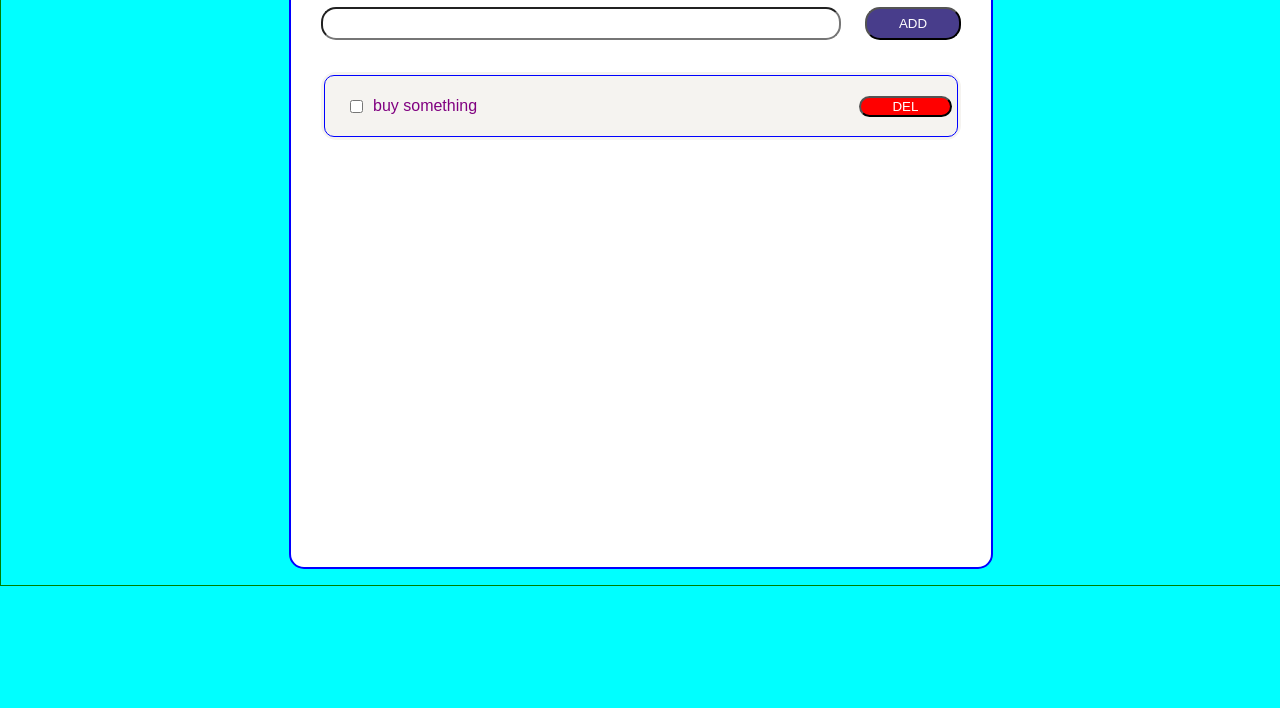
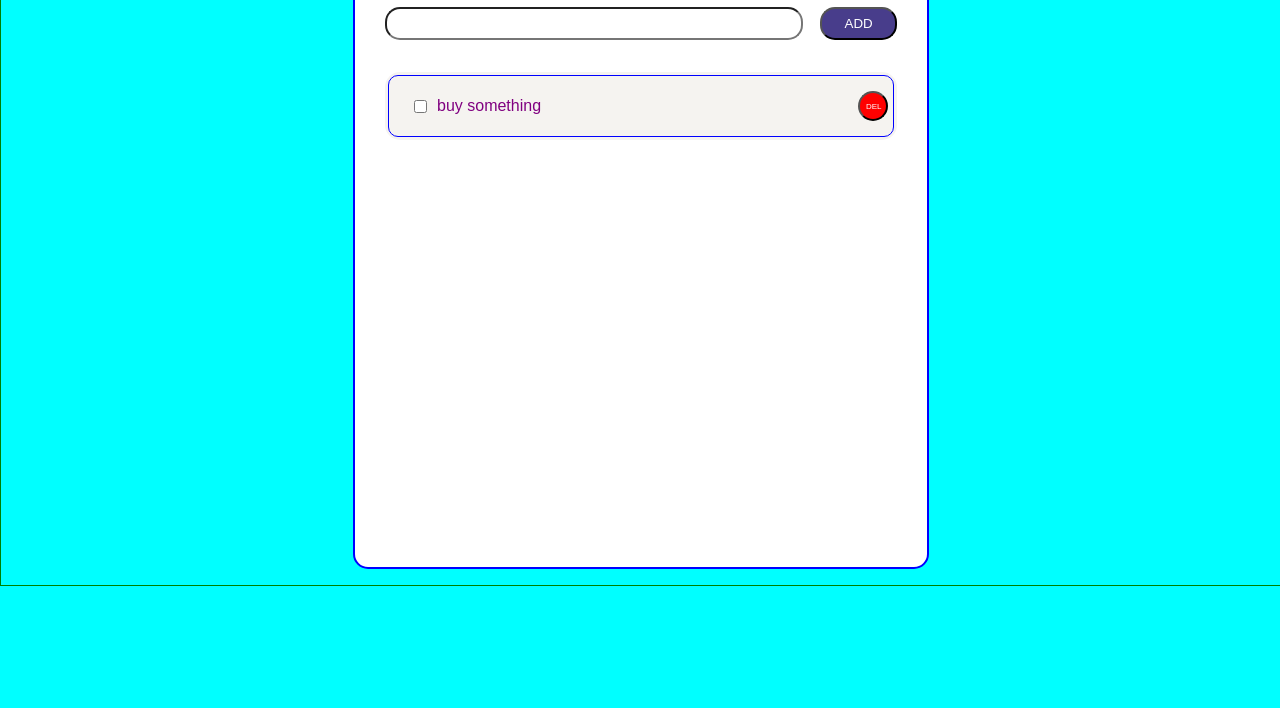
Before and after one commit to mgsainyinyitun/to-do-list-react, a React app: page / in a window 1280 px wide. Shown: the part 92-800 px from the top of the page. Built offline with nearby package versions, Linux system fonts and the light colour scheme.

Commit message:
modify delete button in item

```diff
--- a/src/components/App.css
+++ b/src/components/App.css
@@ -2,7 +2,7 @@
     display: flex;
     flex-direction: column;
     align-items: center;
-    width: 50%;
+    width: 40%;
     height: 100%;
     min-height: 80vh;
     border: 2px solid blue;
--- a/src/components/Item.css
+++ b/src/components/Item.css
@@ -29,8 +29,11 @@
 }
 .del{
     color: white;
-    width: 30%;
+    font-size: 8px;
+    width: 30px;
+    height: 30px;
     background-color: red;
-    border-radius: 15px;
+    border-radius: 50%;
+    text-align: center;
     margin-left: 30px;
 }
--- a/src/components/Item.js
+++ b/src/components/Item.js
@@ -10,7 +10,7 @@ const Item = (props) =>{
                 <p className="message">{props.text.item}</p>
             </div>
             <div className='del-wrap'>
-                <button className="del"> DEL </button>
+                <button className="del">DEL</button>
             </div>
         </div>
     );
```
